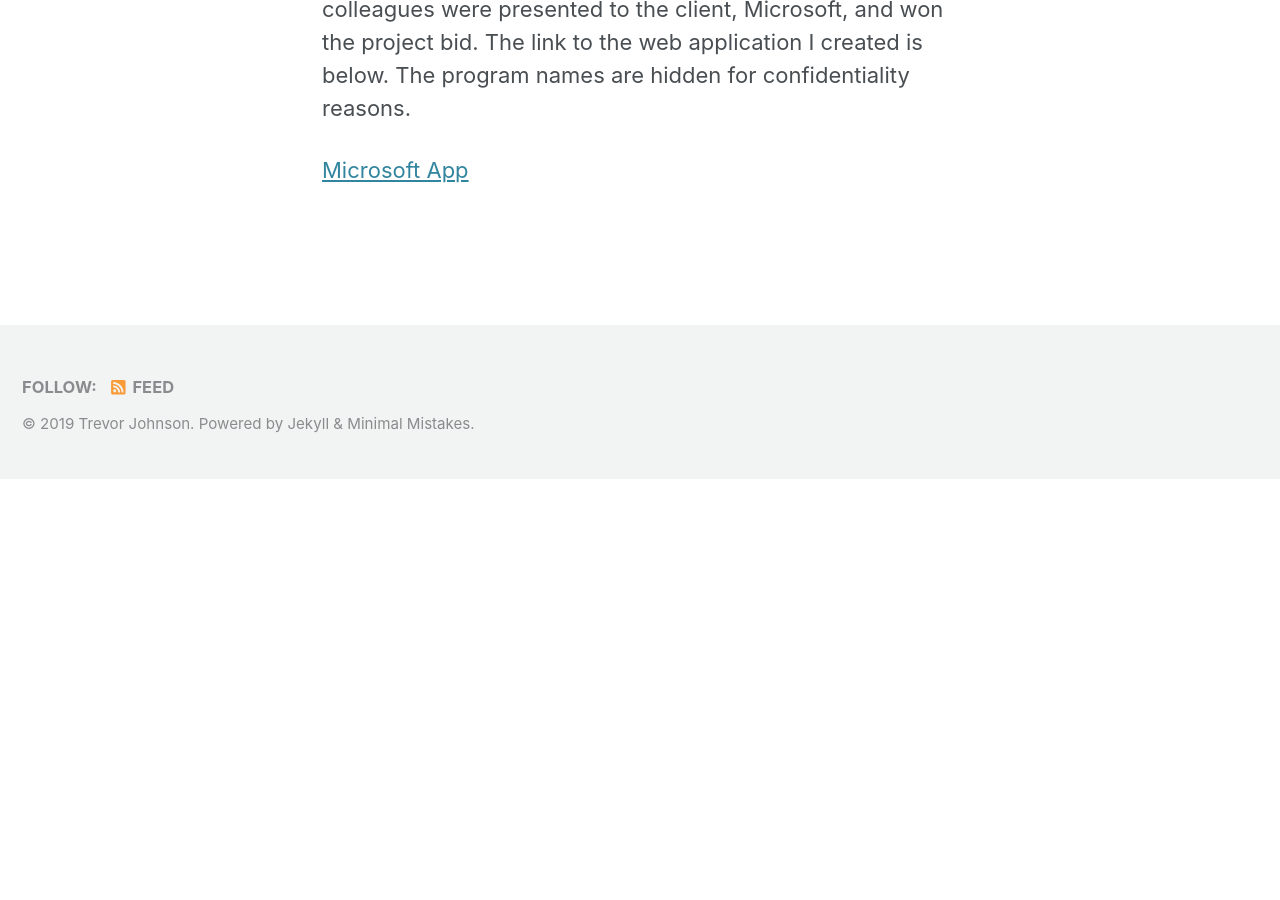
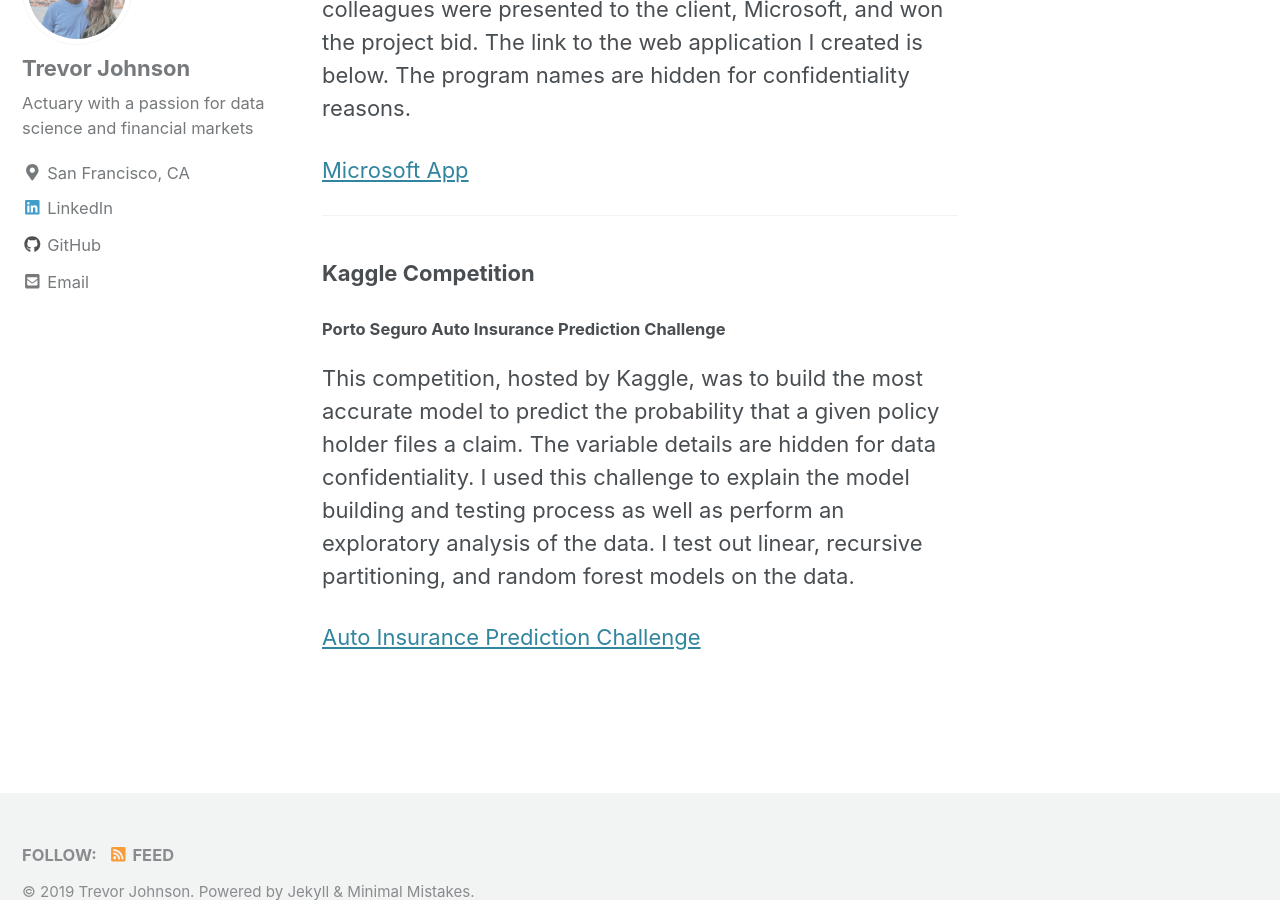
Before and after one commit to trevor-johnson/tpjohnson.github.io, a Jekyll site: the page built from _pages/allProjects.md, in a window 1280 px wide and 900 px high, scrolled down 1782 px. Built offline with Jekyll 4.4.1, drawn with Linux system fonts in a browser that asks for light colours; cached includes are drawn as plain includes; nearby versions of some CDN libraries; before the commit the page ends 2262 px from its top, so only the background shows below that.

Commit message:
kaggle push 2

```diff
--- a/_pages/allProjects.md
+++ b/_pages/allProjects.md
@@ -26,3 +26,12 @@
 My web dashboard as well as other analyses done by my colleagues were presented to the client, Microsoft, and won the project bid. The link to the web application I created is below. The program names are hidden for confidentiality reasons.
 
 <a href="https://trevorjohnson.shinyapps.io/jta_app/" title="Microsoft App" target="_blank">Microsoft App</a>
+
+___
+
+<h3>Kaggle Competition</h3>
+
+<h5>Porto Seguro Auto Insurance Prediction Challenge</h5>
+This competition, hosted by Kaggle, was to build the most accurate model to predict the probability that a given policy holder files a claim. The variable details are hidden for data confidentiality. I used this challenge to explain the model building and testing process as well as perform an exploratory analysis of the data. I test out linear, recursive partitioning, and random forest models on the data.
+
+<a href = "https://tpjohnson.github.io/kagglePortoSeguro/#" title = "Auto Insurance Prediction Challenge" target = "_blank">Auto Insurance Prediction Challenge</a>
```
